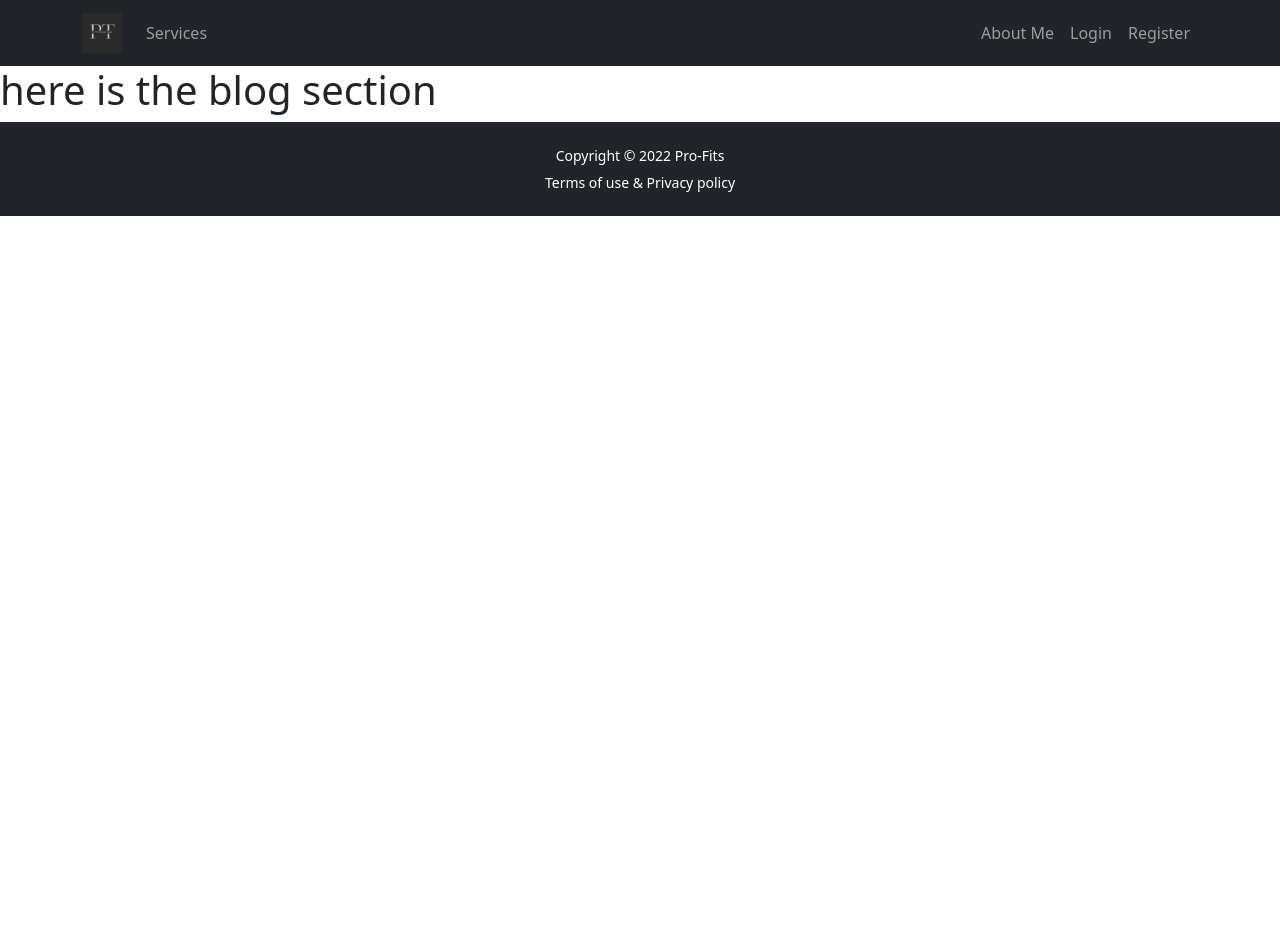
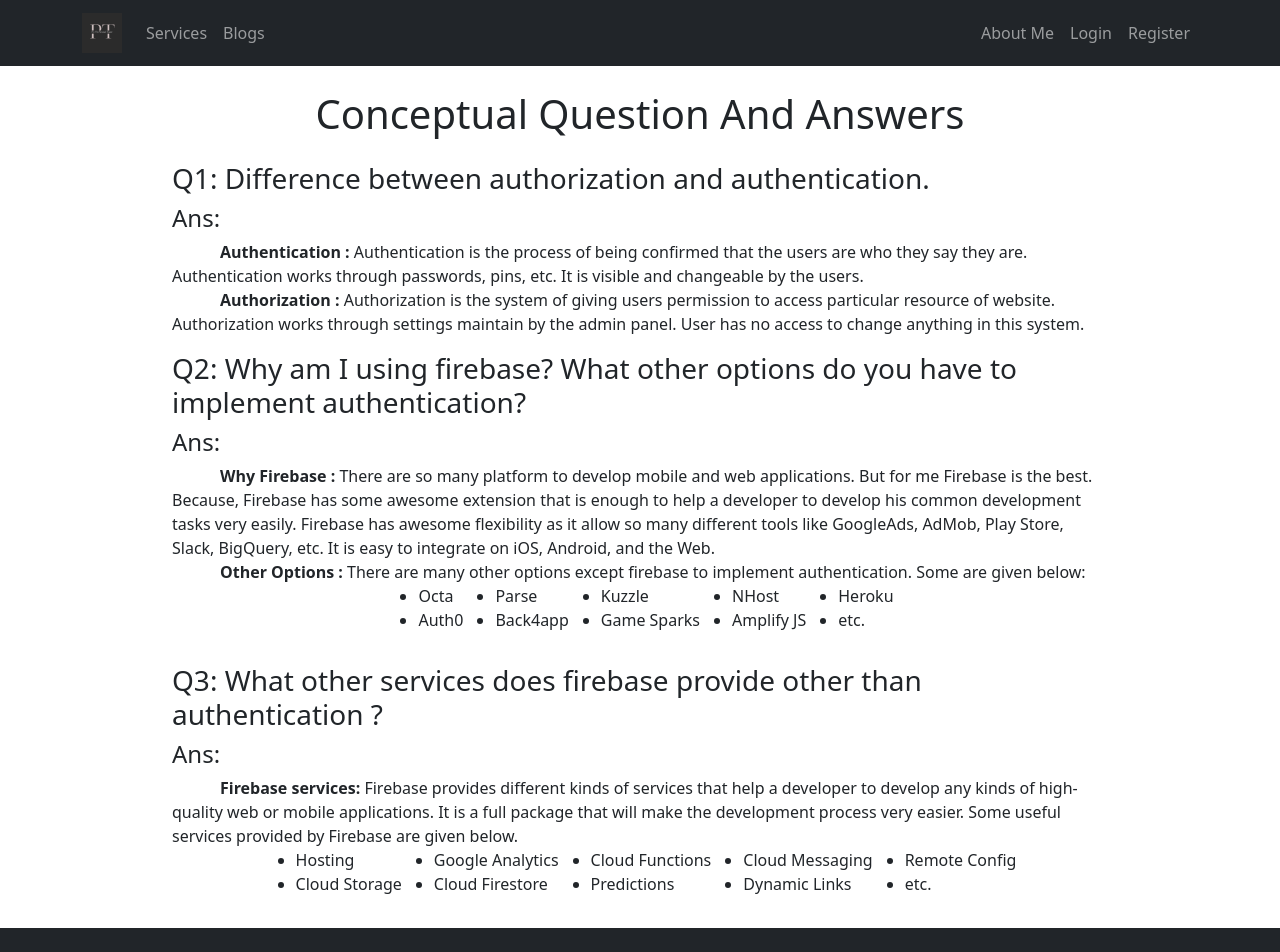
Before and after one commit to mobashirul-alam/independent-service-provider-mobashirul-alam-p, a React (Create React App) app: page /blogs in a window 1280 px wide. Shown: the top 952 px of the page. Before the commit the page ends 800 px from the top, so only its background shows below. Built offline with nearby package versions, Linux system fonts and the light colour scheme; no server answers.

Commit message:
blogs section completed

```diff
--- a/src/Pages/Blogs/Blogs.js
+++ b/src/Pages/Blogs/Blogs.js
@@ -2,8 +2,105 @@ import React from 'react';
 
 const Blogs = () => {
     return (
-        <div>
-            <h1>here is the blog section</h1>
+        <div className='container w-75'>
+            <h1 className='text-center fs-1 my-4'>Conceptual Question And Answers</h1>
+            <div className='mx-auto'>
+                <article>
+                    <h3>Q1: Difference between authorization and authentication.</h3>
+                    <p>
+                        <h4>Ans:</h4>
+                        <span className='fw-bold ps-5'>Authentication : </span>
+                        Authentication is the process of being confirmed that the users are who they say they are. Authentication works through passwords, pins, etc. It is visible and changeable by the users.
+                        <br />
+                        <span className='fw-bold ps-5'>Authorization : </span>
+                        Authorization is the system of giving users permission to access particular resource of website. Authorization works through settings maintain by the admin panel. User has no access to change anything in this system.
+                    </p>
+                </article>
+                <article>
+                    <h3>Q2: Why am I using firebase? What other options do you have to implement authentication?</h3>
+                    <p>
+                        <h4>Ans:</h4>
+                        <span className='fw-bold ps-5'>Why Firebase : </span>
+                        There are so many platform to develop mobile and web applications. But for me Firebase is the best. Because, Firebase has some awesome extension that is enough to help a developer to develop his common development tasks very easily. Firebase has awesome flexibility as it allow so many different tools like GoogleAds, AdMob, Play Store, Slack, BigQuery, etc. It is easy to integrate on iOS, Android, and the Web.
+                        <br />
+                        <span className='fw-bold ps-5'>Other Options : </span>
+                        There are many other options except firebase to implement authentication. Some are given below:
+                        <div className='d-flex justify-content-center'>
+                            <div>
+                                <ul>
+                                    <li>Octa</li>
+                                    <li>Auth0</li>
+                                </ul>
+                            </div>
+                            <div>
+                                <ul>
+                                    <li>Parse</li>
+                                    <li>Back4app</li>
+                                </ul>
+                            </div>
+                            <div>
+                                <ul>
+                                    <li>Kuzzle</li>
+                                    <li>Game Sparks</li>
+                                </ul>
+                            </div>
+                            <div>
+                                <ul>
+                                    <li>NHost</li>
+                                    <li>Amplify JS</li>
+                                </ul>
+                            </div>
+                            <div>
+                                <ul>
+                                    <li>Heroku</li>
+                                    <li>etc.</li>
+                                </ul>
+                            </div>
+                        </div>
+                    </p>
+                </article>
+                <article>
+                    <h3>Q3: What other services does firebase provide other than authentication ?</h3>
+                    <p>
+                        <h4>Ans:</h4>
+                        <span className='fw-bold ps-5'>Firebase services: </span>
+                        Firebase provides different kinds of services that help a developer to develop any kinds of high-quality web or mobile applications. It is a full package that will make the development process very easier. Some useful services provided by Firebase are given below.
+                        <br />
+                        <div className='d-flex justify-content-center'>
+                            <div>
+                                <ul>
+                                    <li>Hosting</li>
+                                    <li>Cloud Storage</li>
+                                </ul>
+                            </div>
+                            <div>
+                                <ul>
+                                    <li>Google Analytics</li>
+                                    <li>Cloud Firestore</li>
+                                </ul>
+                            </div>
+                            <div>
+                                <ul>
+                                    <li>Cloud Functions</li>
+                                    <li>Predictions</li>
+                                </ul>
+                            </div>
+                            <div>
+                                <ul>
+                                    <li>Cloud Messaging</li>
+                                    <li>Dynamic Links</li>
+                                </ul>
+                            </div>
+                            <div>
+                                <ul>
+                                    <li>Remote Config</li>
+                                    <li>etc.</li>
+                                </ul>
+                            </div>
+                        </div>
+                    </p>
+                </article>
+            </div>
         </div>
     );
 };
--- a/src/Pages/Shared/Header/Header.js
+++ b/src/Pages/Shared/Header/Header.js
@@ -24,6 +24,7 @@ const Header = () => {
                     <Navbar.Collapse id="responsive-navbar-nav">
                         <Nav className="me-auto">
                             <Nav.Link href="home#services">Services</Nav.Link>
+                            <Nav.Link as={Link} to="/blogs">Blogs</Nav.Link>
                         </Nav>
                         <Nav>
                             <Nav.Link as={Link} to="/about">About Me</Nav.Link>
```
